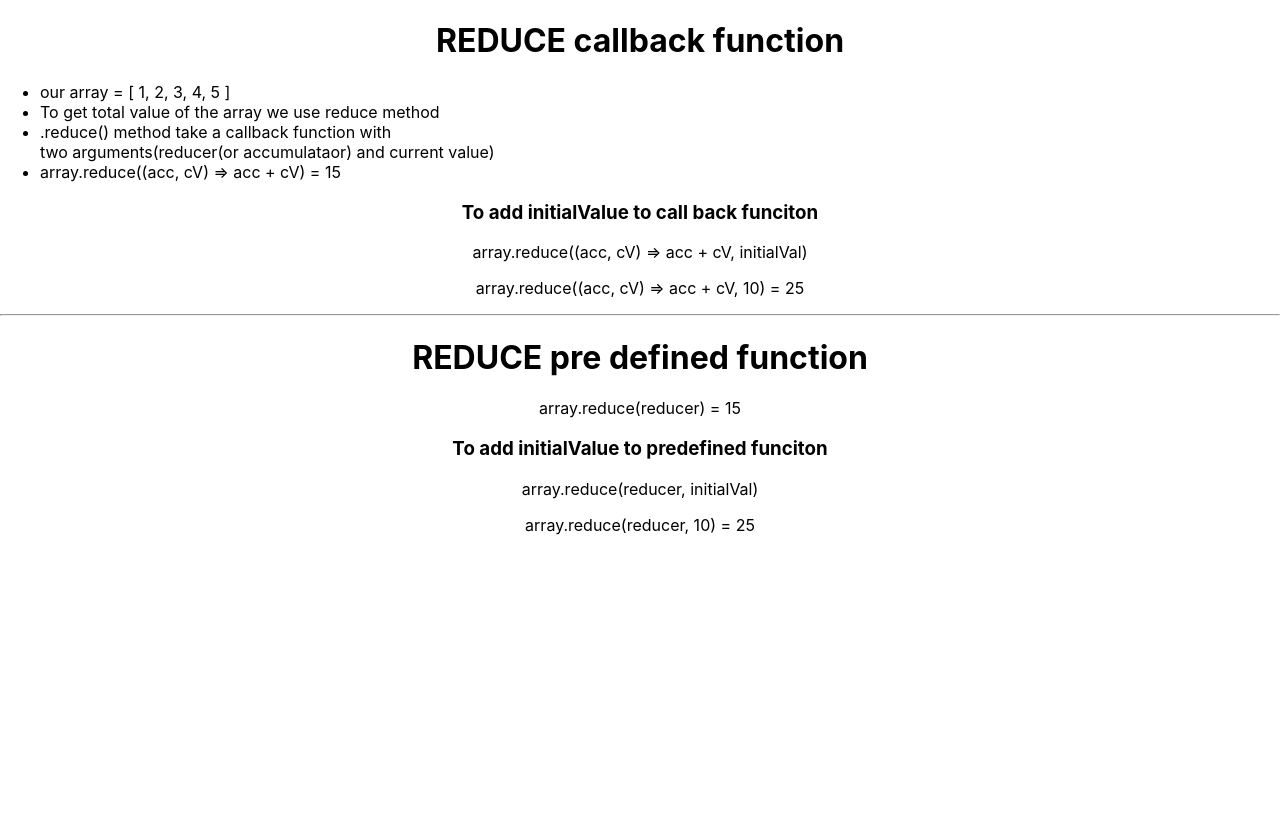
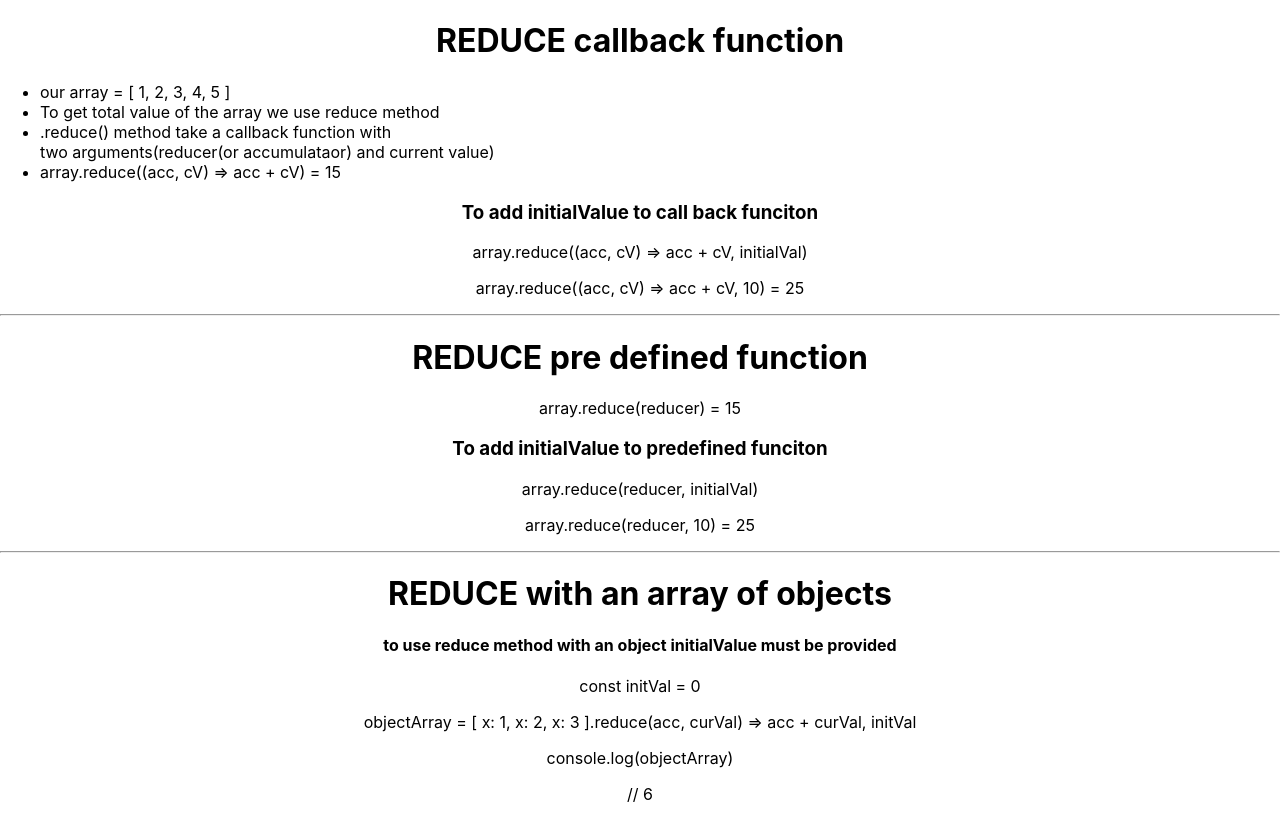
Before and after one commit to GoogleNanodegreeScholarship/reduce, a React (Create React App) app: page / in a window 1280 px wide. Built offline with nearby package versions, Linux system fonts and the light colour scheme.

Commit message:
Add initVal to predefined functon/reduce array of objects

```diff
--- a/src/App.js
+++ b/src/App.js
@@ -9,6 +9,8 @@ class App extends Component {
     const array = [ 1, 2, 3, 4, 5 ]
     //defined reducer function
     const reducer = (accumulator, currVal) => accumulator + currVal
+    const initVal = 0;
+    const objectArray = [{ x: 1}, {x: 2}, {x: 3}]
     return (
       <div className="App">
         <h1>REDUCE callback function</h1>
@@ -24,9 +26,18 @@ class App extends Component {
         <hr/>
         <h1>REDUCE pre defined function</h1>
         <p>array.reduce(reducer) = {array.reduce(reducer)}</p>
-          <h3>To add initialValue to predefined funciton</h3>
-          <p>array.reduce(reducer, initialVal)</p>
-          <p>array.reduce(reducer, 10) = {array.reduce(reducer, 10)}</p>
+        <h3>To add initialValue to predefined funciton</h3>
+        <p>array.reduce(reducer, initialVal)</p>
+        <p>array.reduce(reducer, 10) = {array.reduce(reducer, 10)}</p>
+        <hr/>
+
+        <h1>REDUCE with an array of objects</h1>
+        <h4>to use reduce method with an object initialValue must be provided</h4>
+        <p>const initVal = 0</p>
+        <p>objectArray = [ x: 1, x: 2, x: 3 ].reduce(acc, curVal) => acc + curVal, initVal</p>
+            <p>console.log(objectArray)</p>
+            <p>// {objectArray.reduce((acc, curVal) => acc + curVal.x, initVal)}</p>
+
       </div>
     );
   }
```
